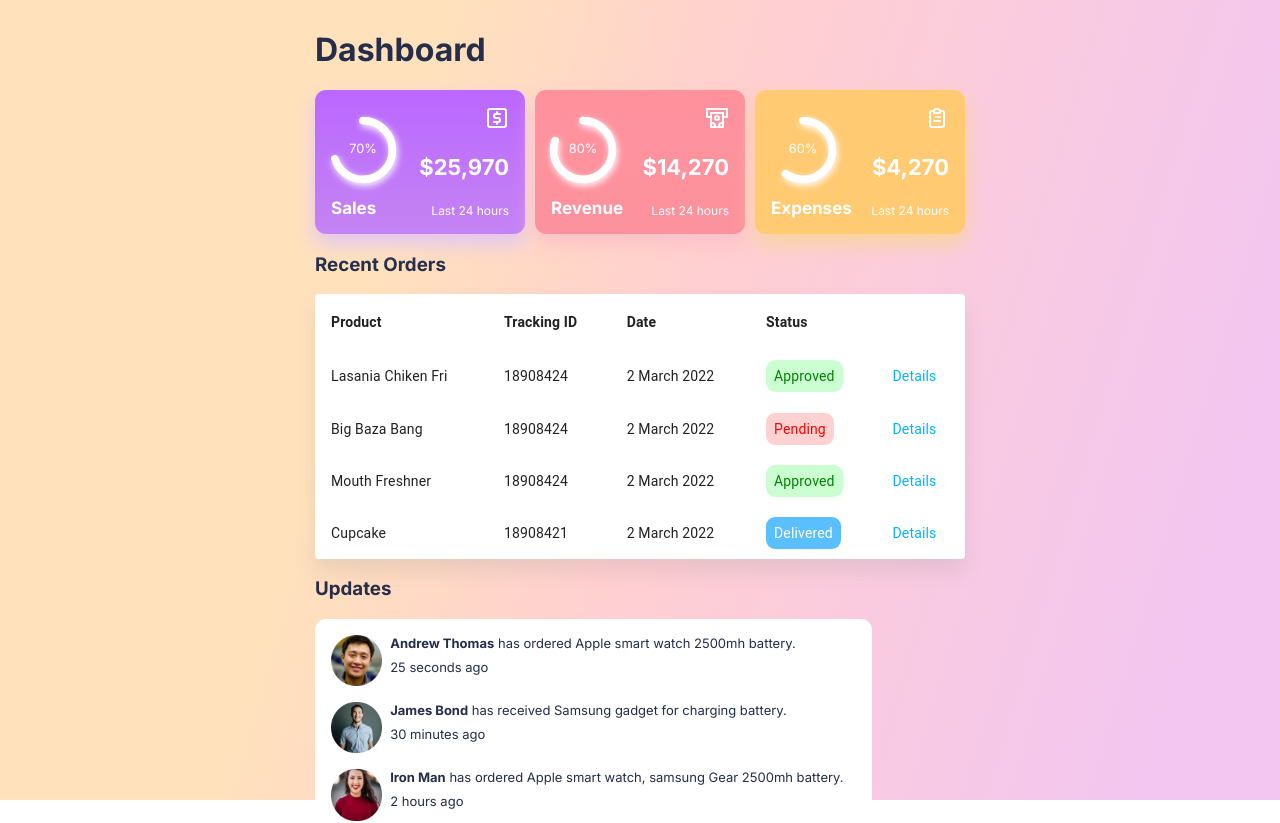
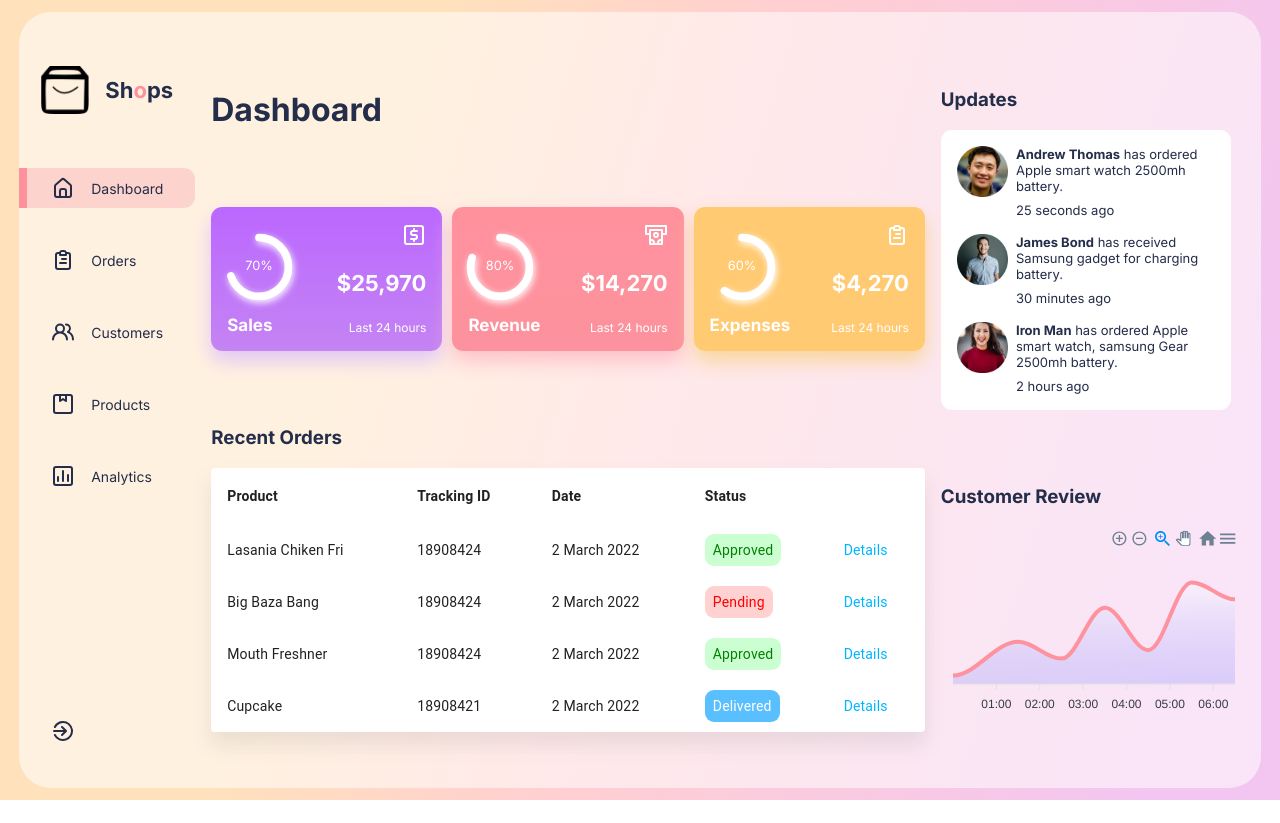
Before and after one commit to RSTamim/React-GYM-website-Practice-Part, a React (Create React App) app: page / in a window 1280 px wide. Shown: the top 823 px of the page. After the commit the page ends 800 px from the top, so only its background shows below. Built offline with nearby package versions, Linux system fonts and the light colour scheme.

Commit message:
Update App.js

```diff
--- a/src/App.js
+++ b/src/App.js
@@ -6,7 +6,7 @@ import Sidebar from './components/Sidebar';
 function App() {
   return (
     <div className="App">
-      <div className="">
+      <div className="AppGlass">
         <Sidebar/>
         <MainDash/>
         <RightSide/>
```
